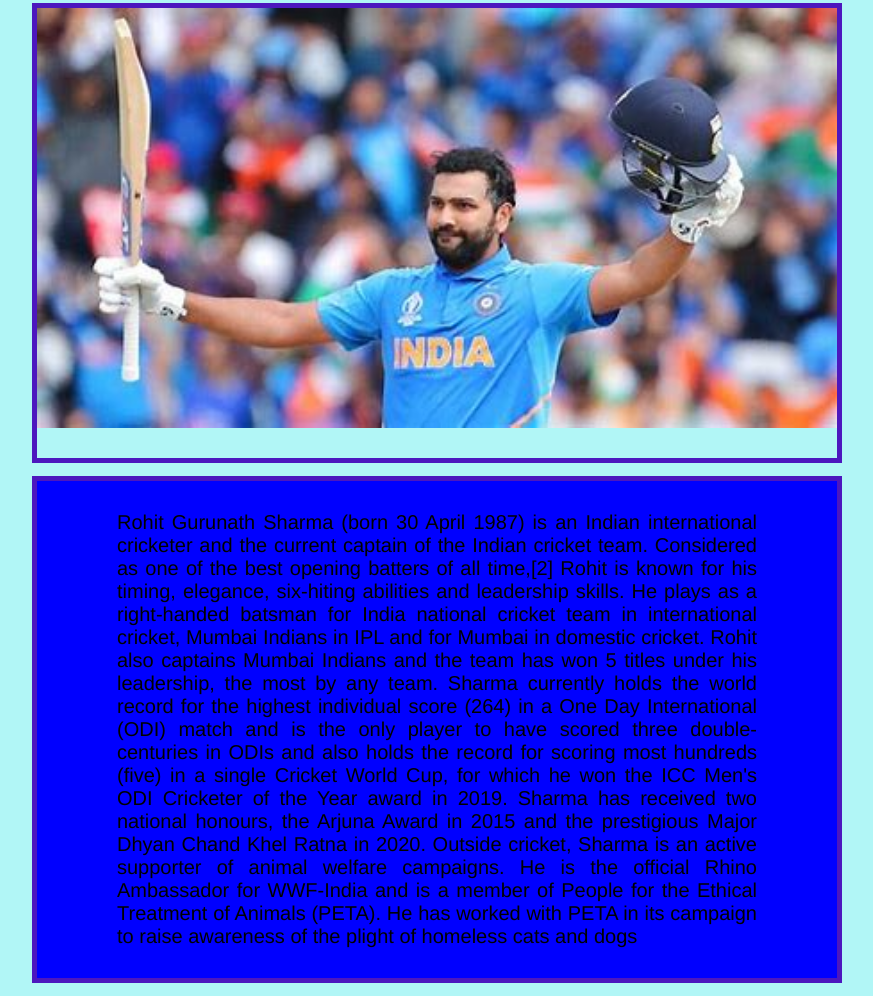
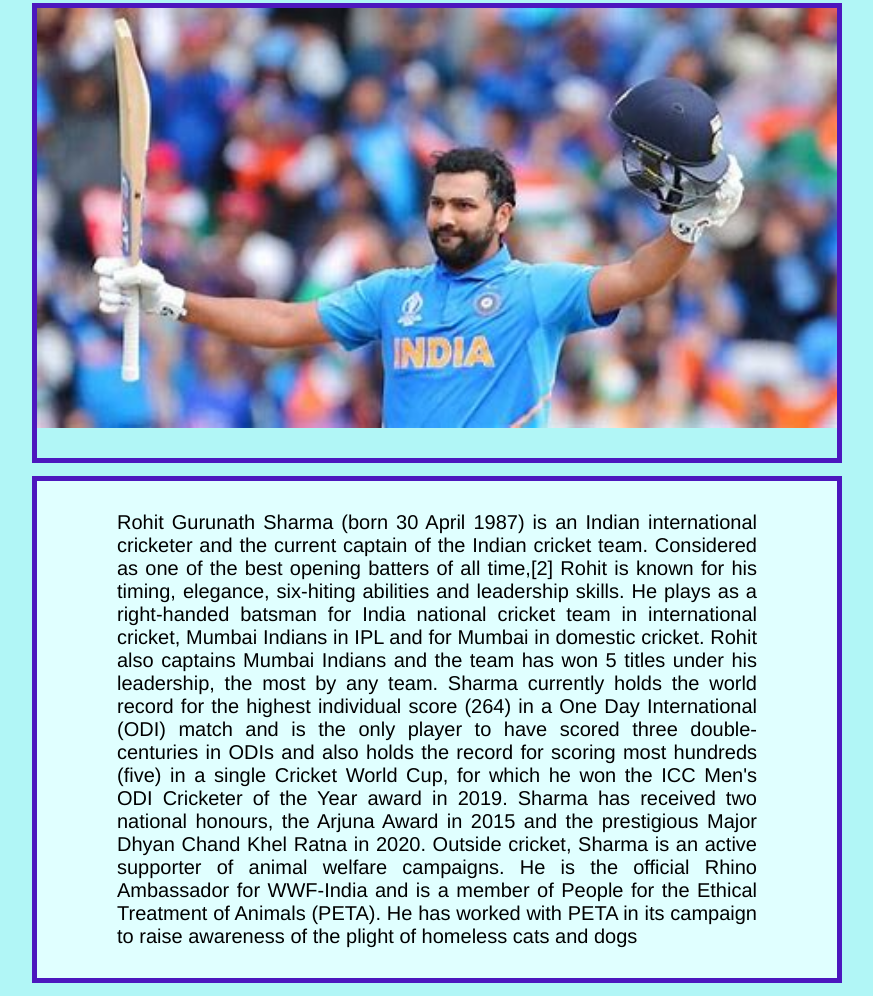
Before and after one commit to Harshdeep171002/Practical-2, a plain HTML site: page index.html in a window 1280 px wide. Shown: the part 3390-4386 px from the top of the page, without its empty margins (203-1076 px from the left). Drawn offline with Linux system fonts and the light colour scheme.

Commit message:
Update assignment1.css

```diff
--- a/assignment1.css
+++ b/assignment1.css
@@ -162,7 +162,7 @@
     font-family: 'Franklin Gothic Medium', 'Arial Narrow', Arial, sans-serif;
     margin-right: auto;
     margin-left: auto;
-    background-color: blue;
+    background-color: lightcyan;
 
     background-repeat: no-repeat;
     background-size: 100%;
```
